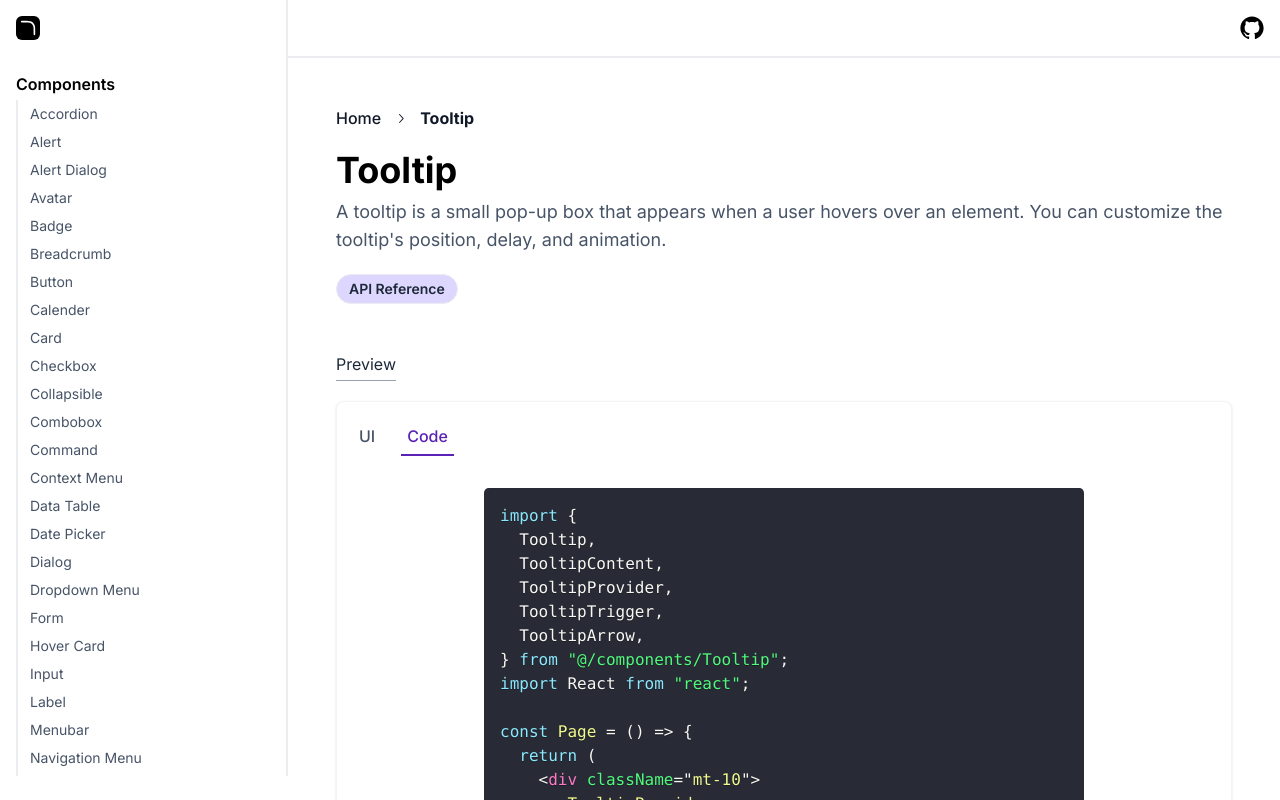
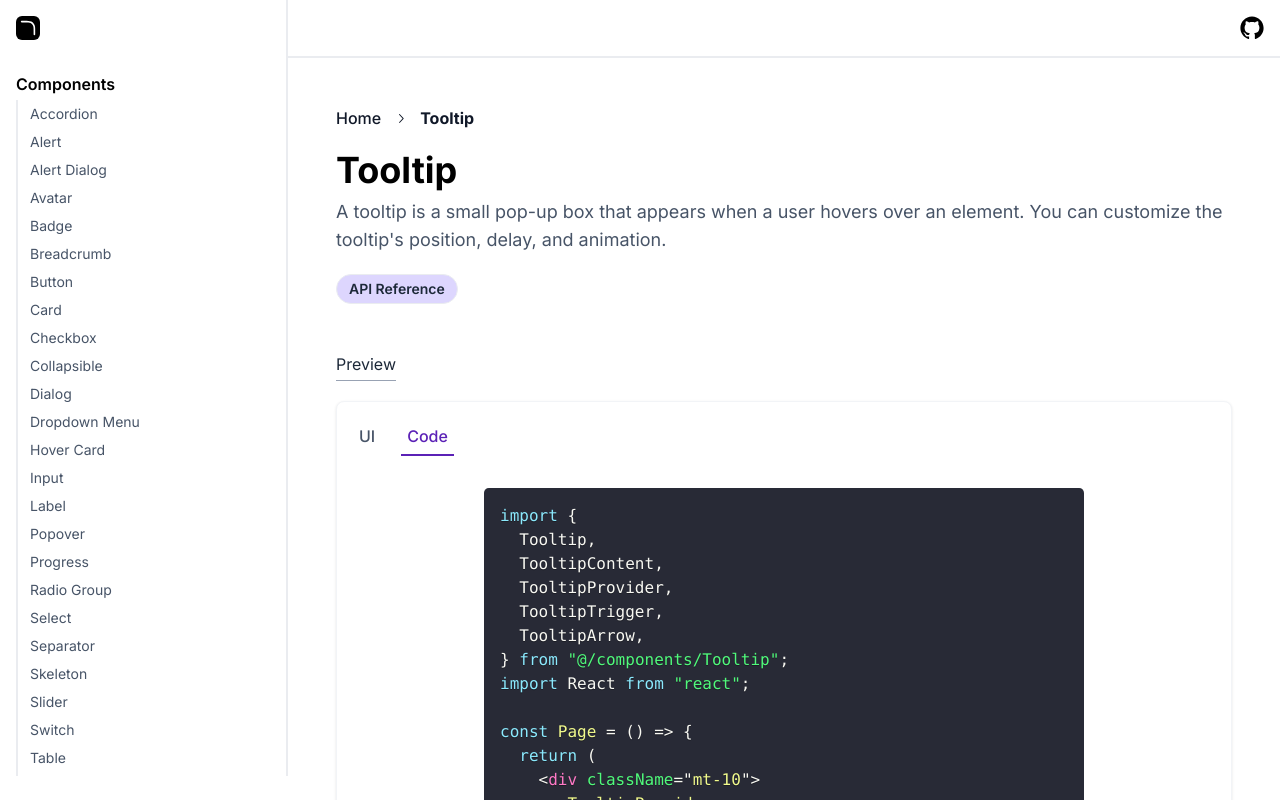
Before and after one commit to twinkalp10/open-ui, a Next.js app: page /components/tooltip in a window 1280 px wide. Built offline with nearby package versions, Linux system fonts and the light colour scheme.

Commit message:
sidebar rewamped

```diff
--- a/layouts/Sidebar.tsx
+++ b/layouts/Sidebar.tsx
@@ -13,37 +13,37 @@ const sidebarmenu = [
   { name: "Badge", path: "/components/badge" },
   { name: "Breadcrumb", path: "/components/breadcrumb" },
   { name: "Button", path: "/components/button" },
-  { name: "Calender", path: "/components/calender" },
+  // { name: "Calender", path: "/components/calender" },
   { name: "Card", path: "/components/card" },
   { name: "Checkbox", path: "/components/checkbox" },
   { name: "Collapsible", path: "/components/collapsible" },
-  { name: "Combobox", path: "/components/combobox" },
-  { name: "Command", path: "/components/command" },
-  { name: "Context Menu", path: "/components/context-menu" },
-  { name: "Data Table", path: "/components/data-table" },
-  { name: "Date Picker", path: "/components/date-picker" },
+  // { name: "Combobox", path: "/components/combobox" },
+  // { name: "Command", path: "/components/command" },
+  // { name: "Context Menu", path: "/components/context-menu" },
+  // { name: "Data Table", path: "/components/data-table" },
+  // { name: "Date Picker", path: "/components/date-picker" },
   { name: "Dialog", path: "/components/dialog" },
   { name: "Dropdown Menu", path: "/components/dropdownMenu" },
-  { name: "Form", path: "/components/form" },
+  // { name: "Form", path: "/components/form" },
   { name: "Hover Card", path: "/components/hoverCard" },
   { name: "Input", path: "/components/input" },
   { name: "Label", path: "/components/label" },
-  { name: "Menubar", path: "/components/menubar" },
-  { name: "Navigation Menu", path: "/components/navigation-menu" },
+  // { name: "Menubar", path: "/components/menubar" },
+  // { name: "Navigation Menu", path: "/components/navigation-menu" },
   { name: "Popover", path: "/components/popover" },
   { name: "Progress", path: "/components/progress" },
   { name: "Radio Group", path: "/components/radioGroup" },
-  { name: "Scroll Area", path: "/components/scroll-area" },
+  // { name: "Scroll Area", path: "/components/scroll-area" },
   { name: "Select", path: "/components/select" },
   { name: "Separator", path: "/components/separator" },
-  { name: "Sheet", path: "/components/sheet" },
+  // { name: "Sheet", path: "/components/sheet" },
   { name: "Skeleton", path: "/components/skeleton" },
   { name: "Slider", path: "/components/slider" },
   { name: "Switch", path: "/components/switch" },
   { name: "Table", path: "/components/table" },
   { name: "Tabs", path: "/components/tabs" },
   { name: "Textarea", path: "/components/textarea" },
-  { name: "Toast", path: "/components/toast" },
+  // { name: "Toast", path: "/components/toast" },
   { name: "Toggle", path: "/components/toggle" },
   { name: "Tooltip", path: "/components/tooltip" },
 ];
```
